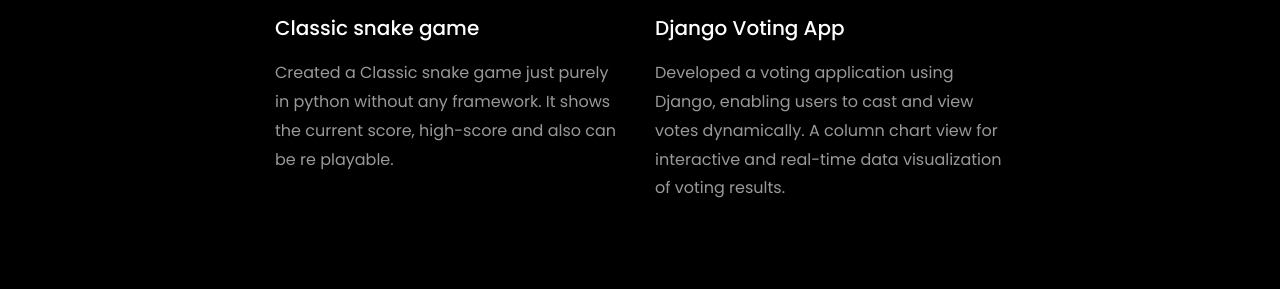
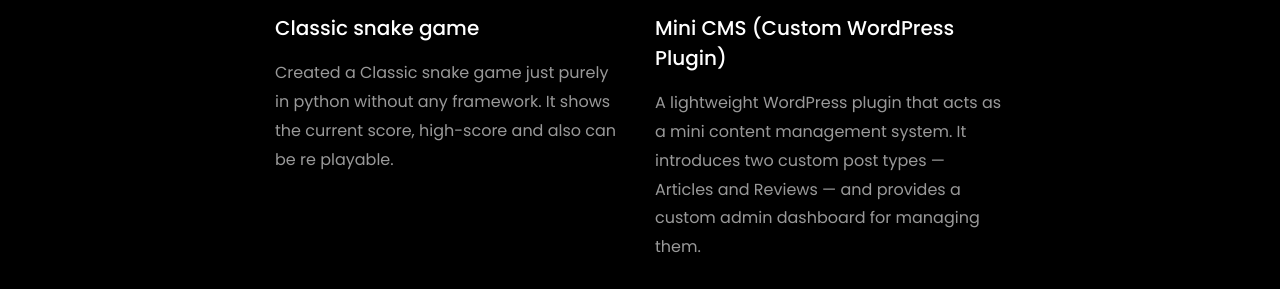
Before and after one commit to PavaN-3344/My-portfolio, a plain HTML site: page index.html in a window 1280 px wide. Shown: the part 2857-3146 px from the top of the page. Drawn offline with Linux system fonts and the light colour scheme; files whose address does not match are found by name.

Commit message:
Changed a project

```diff
--- a/index.html
+++ b/index.html
@@ -353,12 +353,12 @@
 			</div>
 			<div class="col-md-4 d-flex ftco-animate">
 				<div class="blog-entry justify-content-end">
-				<a href="https://github.com/PavaN-3344/Django-Voting-App" class="block-20 zoom-effect" style="background-image: url('images/proj_5.png');">
+				<a href="https://github.com/PavaN-3344/Mini-cms" class="block-20 zoom-effect" style="background-image: url('images/proj_5.png');">
 				</a>
 				<div class="text mt-3 float-right d-block">
 
-				  <h3 class="heading"><a href="https://github.com/PavaN-3344/Django-Voting-App">Django Voting App</a></h3>
-				  <p>Developed a voting application using Django, enabling users to cast and view votes dynamically. A column chart view for interactive and real-time data visualization of voting results.</p>
+				  <h3 class="heading"><a href="https://github.com/PavaN-3344/Mini-cms">Mini CMS (Custom WordPress Plugin)</a></h3>
+				  <p>A lightweight WordPress plugin that acts as a mini content management system. It introduces two custom post types — Articles and Reviews — and provides a custom admin dashboard for managing them.</p>
 				</div>
 			  </div>
 			</div>
```
Also changed, not shown: images/proj_5.png, 3 other files.
